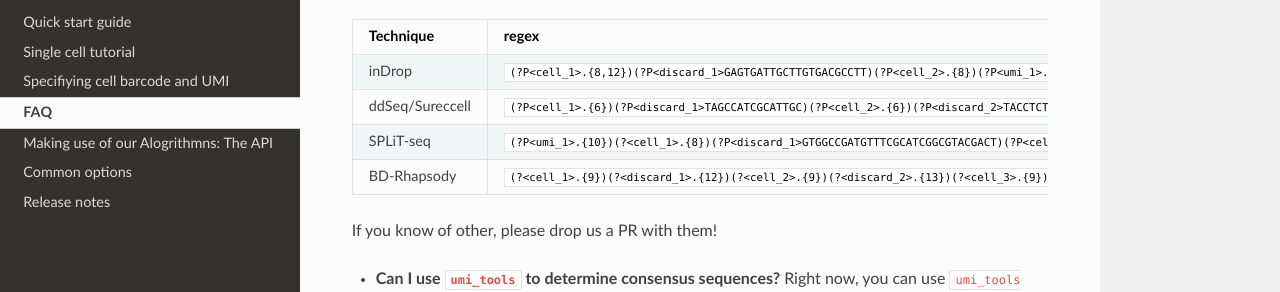
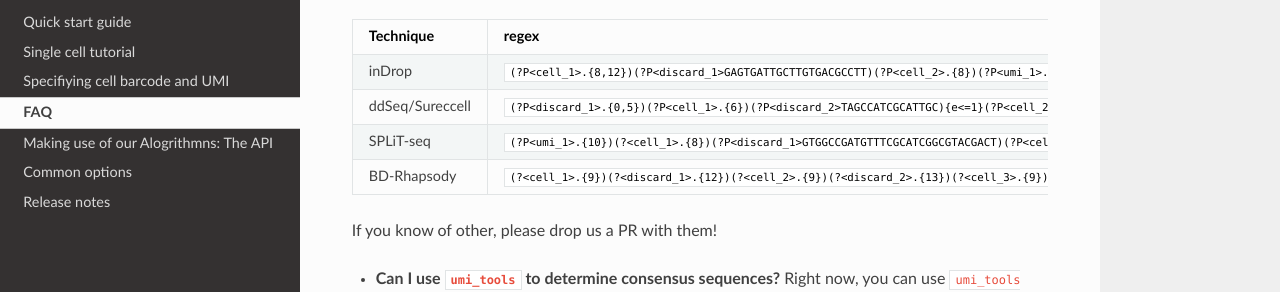
Before and after one commit to CGATOxford/UMI-tools, a Sphinx documentation site: the page built from doc/faq.md, in a window 1280 px wide and 900 px high, scrolled down 736 px. Shown: the part 159-451 px from the top of the window. Built offline with Sphinx 7.4.7 and the Read the Docs theme 2.0.0, drawn with Linux system fonts in a browser that asks for light colours.

Commit message:
Update faq.md
Update ddSeq/Sure-seq regex to allow PhaseBases at the start of read1. Shouldn't affect anything if they are not present.

```diff
--- a/doc/faq.md
+++ b/doc/faq.md
@@ -22,7 +22,7 @@ Here is a table of the techniques we have come across that are not easily proces
    | Technique | regex |
    | --------- | ------ |
    | inDrop    | `(?P<cell_1>.{8,12})(?P<discard_1>GAGTGATTGCTTGTGACGCCTT)(?P<cell_2>.{8})(?P<umi_1>.{6})T{3}.*` |
-   | ddSeq/Sureccell | `(?P<cell_1>.{6})(?P<discard_1>TAGCCATCGCATTGC)(?P<cell_2>.{6})(?P<discard_2>TACCTCTGAGCTGAA)(?P<cell_3>.{6})(?P<discard_3>ACG)(?P<umi_1>.{8}).*` |
+   | ddSeq/Sureccell | `(?P<discard_1>.{0,5})(?P<cell_1>.{6})(?P<discard_2>TAGCCATCGCATTGC){e<=1}(?P<cell_2>.{6})(?P<discard_3>TACCTCTGAGCTGAA){e<=1}(?P<cell_3>.{6})(?P<discard_4>ACG)(?P<umi_1>.{8})(?P<discard_5>GAC).*` |
    | SPLiT-seq | `(?P<umi_1>.{10})(?<cell_1>.{8})(?P<discard_1>GTGGCCGATGTTTCGCATCGGCGTACGACT)(?P<cell_2>.{8})(?<discard_2>ATCCACGTGCTTGAGAGGCCAGAGCATTCG)(?P<cell_3>.{8})` |
    | BD-Rhapsody | `(?<cell_1>.{9})(?<discard_1>.{12})(?<cell_2>.{9})(?<discard_2>.{13})(?<cell_3>.{9})(?<umi_1>.{8})T+` |
 
```
